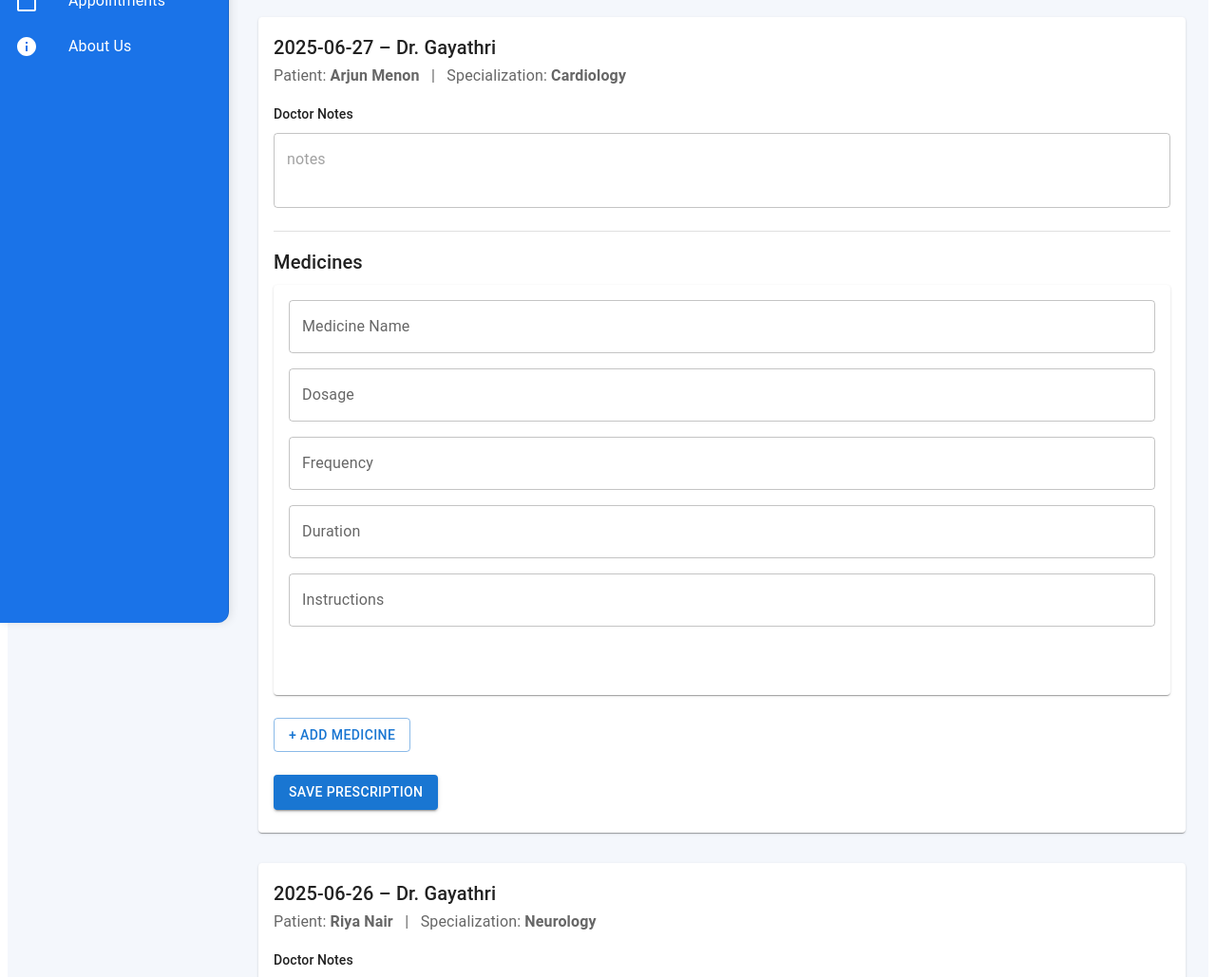
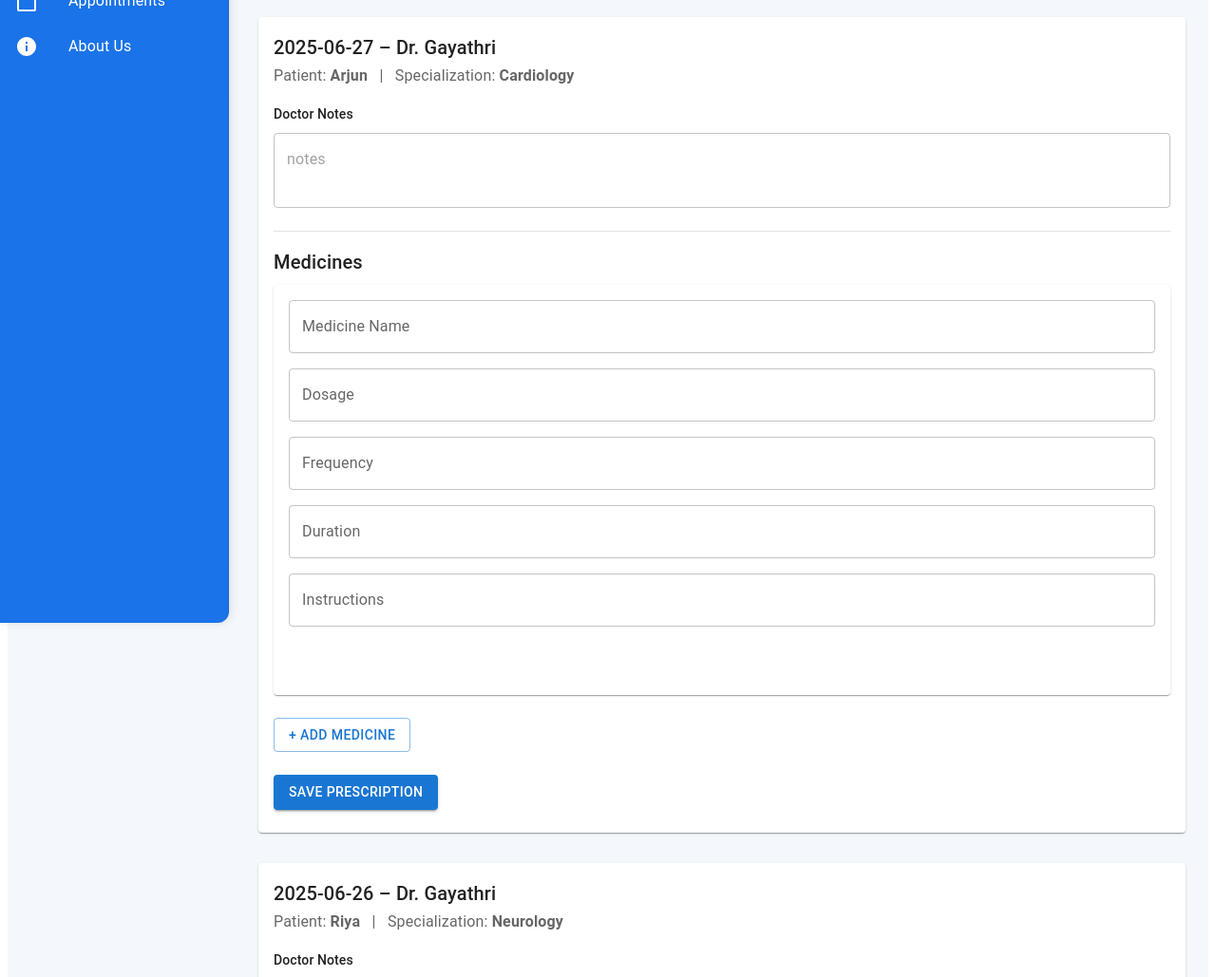
Before and after one commit to bhadra-unni/clinic-management-project, a React (Vite) app in the folder frontend/: page /doctor/appointments in a window 1280 px wide. Shown: the part 144-1173 px from the top of the page at 95% size. Built offline with nearby package versions, Linux system fonts and the light colour scheme; some icons are missing.

Commit message:
Update Appointments.jsx

```diff
--- a/frontend/src/pages/doctors/Appointments.jsx
+++ b/frontend/src/pages/doctors/Appointments.jsx
@@ -9,7 +9,7 @@ import DeleteIcon from '@mui/icons-material/Delete';
 const mockAppointments = [
   {
     id: 1,
-    patientName: 'Arjun Menon',
+    patientName: 'Arjun ',
     date: '2025-06-27',
     specialization: 'Cardiology',
     notes: '',
@@ -19,7 +19,7 @@ const mockAppointments = [
   },
   {
     id: 2,
-    patientName: 'Riya Nair',
+    patientName: 'Riya ',
     date: '2025-06-26',
     specialization: 'Neurology',
     notes: '',
```
